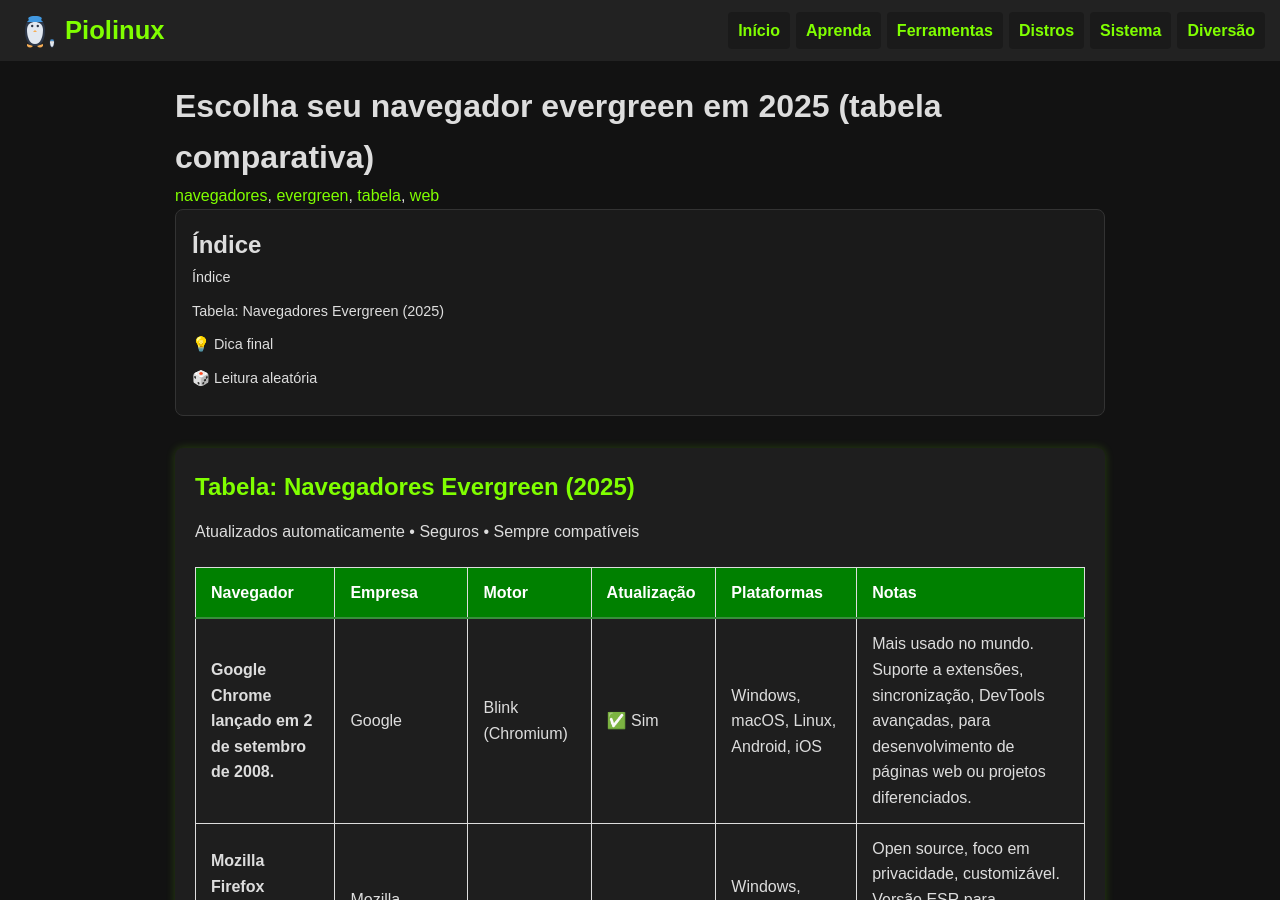
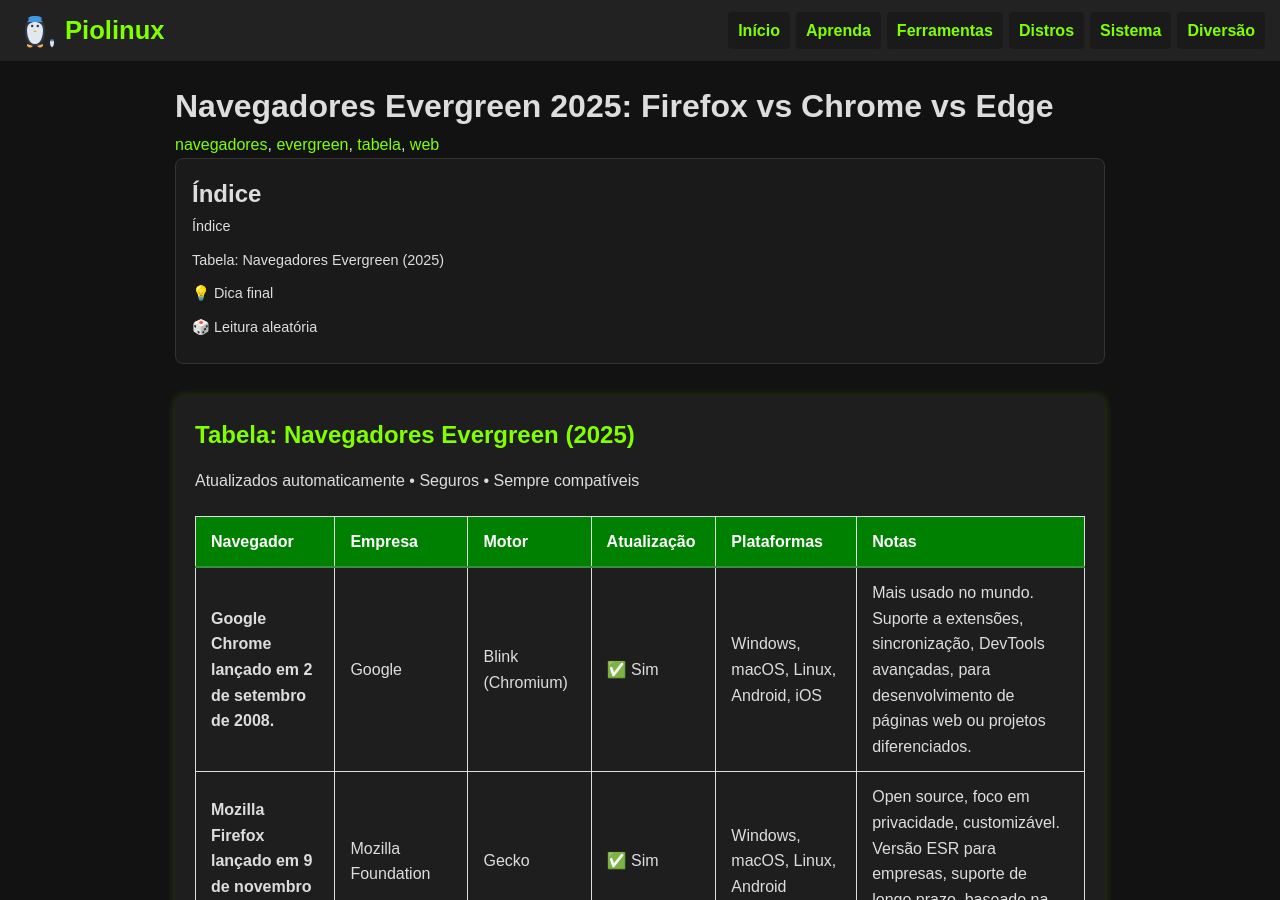
Before and after one commit to Piolinux/piolinux-site, a Jekyll site: the page built from _posts/2025-09-10-navegadores-evergreen-2025.md, in a window 1280 px wide and 900 px high. Built offline with Jekyll 4.4.1, drawn with Linux system fonts in a browser that asks for light colours.

Commit message:
Update 2025-09-10-navegadores-evergreen-2025.md

```diff
--- a/_posts/2025-09-10-navegadores-evergreen-2025.md
+++ b/_posts/2025-09-10-navegadores-evergreen-2025.md
@@ -1,5 +1,5 @@
 ---
-title: "Escolha seu navegador evergreen em 2025 (tabela comparativa)"
+title: "Navegadores Evergreen 2025: Firefox vs Chrome vs Edge"
 date: 2025-09-10
 description: "Lista dos principais navegadores evergreen: Chrome, Firefox, Edge, Safari, Opera, Brave e Vivaldi — sempre atualizados, seguros e compatíveis."
 tags: ["navegadores", "evergreen", "tabela", "web"]
```
